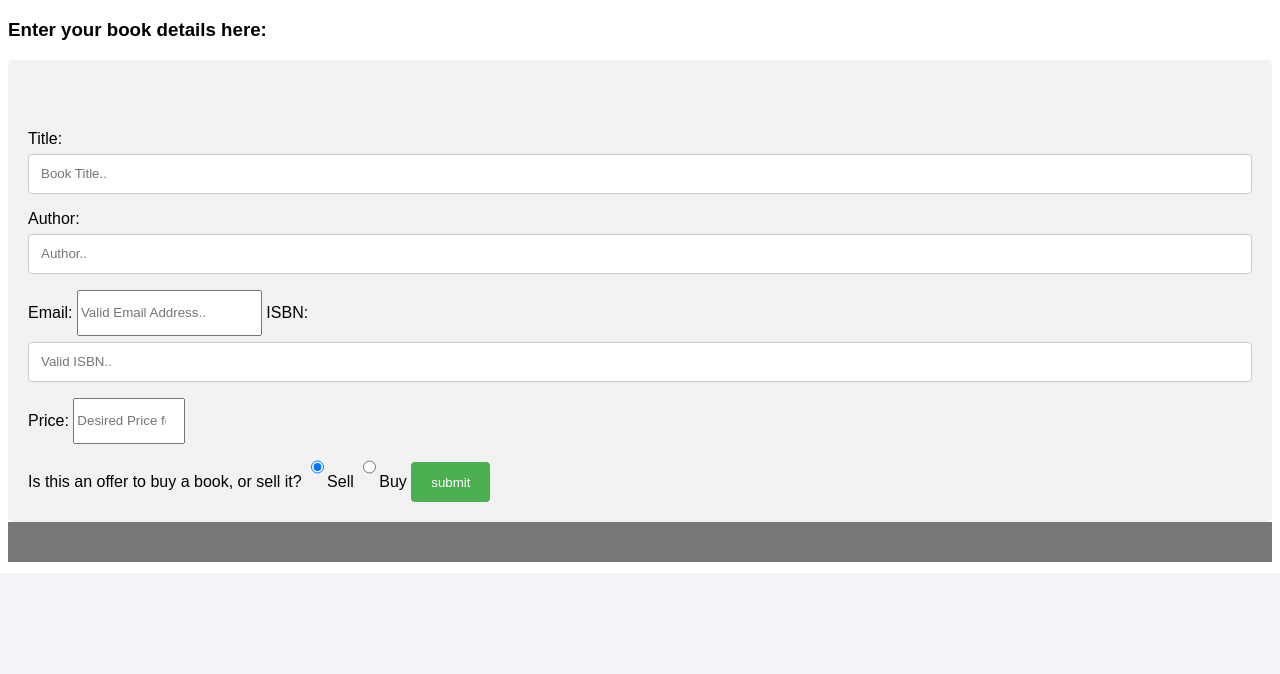
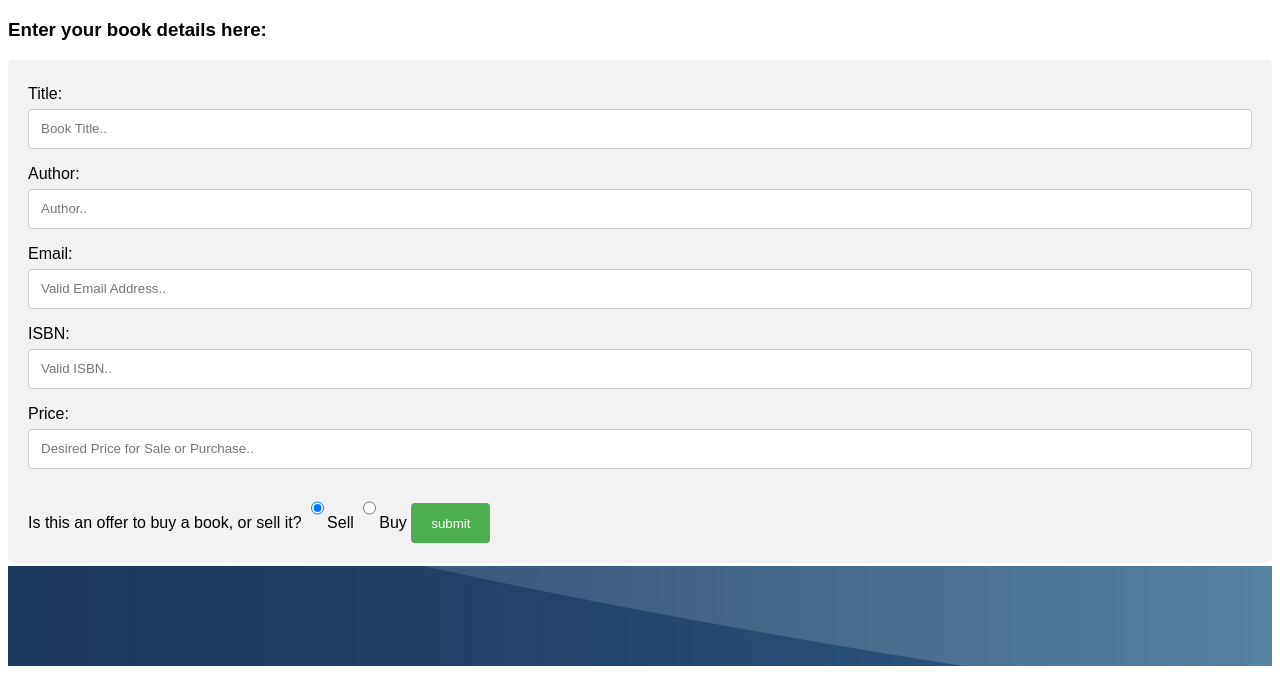
Before and after one commit to AOhnemus/BooksAtWOU, a PHP site: page /bookform.html in a window 1280 px wide. Shown: the part 227-901 px from the top of the page. Before the commit the page ends 800 px from the top, so only its background shows below. Run offline with PHP 8.4, Linux system fonts and the light colour scheme.

Commit message:
Update style.css

```diff
--- a/style.css
+++ b/style.css
@@ -16,6 +16,28 @@ header {
 
 /* Style inputs with type="text", select elements and textareas */
 input[type=text], select, textarea {
+  width: 100%; /* Full width */
+  padding: 12px; /* Some padding */
+  border: 1px solid #ccc; /* Gray border */
+  border-radius: 4px; /* Rounded borders */
+  box-sizing: border-box; /* Make sure that padding and width stays in place */
+  margin-top: 6px; /* Add a top margin */
+  margin-bottom: 16px; /* Bottom margin */
+  resize: vertical /* Allow the user to vertically resize the textarea (not horizontally) */
+}
+
+input[type=email], select, textarea {
+  width: 100%; /* Full width */
+  padding: 12px; /* Some padding */
+  border: 1px solid #ccc; /* Gray border */
+  border-radius: 4px; /* Rounded borders */
+  box-sizing: border-box; /* Make sure that padding and width stays in place */
+  margin-top: 6px; /* Add a top margin */
+  margin-bottom: 16px; /* Bottom margin */
+  resize: vertical /* Allow the user to vertically resize the textarea (not horizontally) */
+}
+
+input[type=number], select, textarea {
   width: 100%; /* Full width */
   padding: 12px; /* Some padding */
   border: 1px solid #ccc; /* Gray border */
@@ -85,15 +107,17 @@ body {
 
 /* Style the footer */
 footer {
-  background-color: #777;
-  padding: 20px;
+  background-image: url("header-background.jpg");
+  background-repeat: no-repeat;
+  margin-top: 3px;
+  padding: 50px;
   text-align: center;
   color: white;
 }
 /* Form Style */
 form {
-    margin-top: 50px;
-    transition: all 4s ease-in-out;
+    margin-top: 5px;
+
 }
 
 input
```
